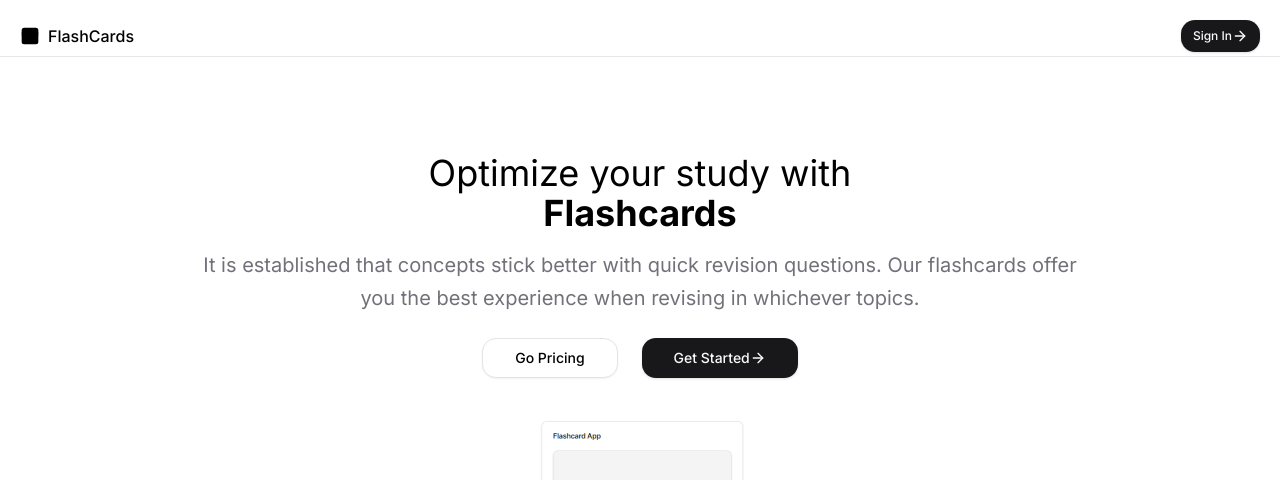
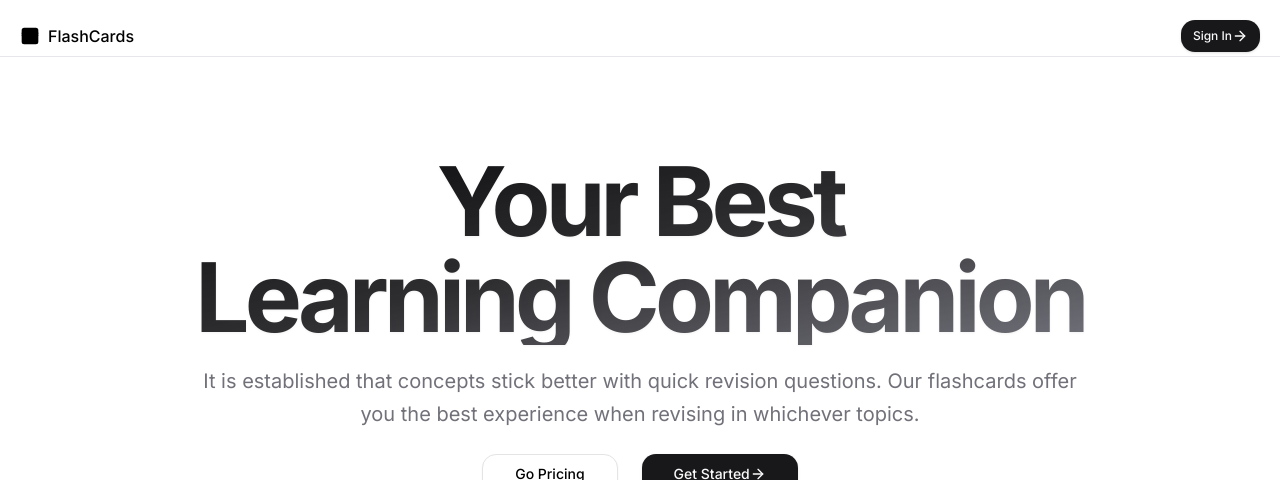
Before and after one commit to tushcmd/flash-cards, a Next.js app: page / in a window 1280 px wide. Shown: the top 480 px of the page. Built offline with nearby package versions, Linux system fonts and the light colour scheme; no server answers.

Commit message:
refactor: hero

```diff
--- a/components/marketing/hero.tsx
+++ b/components/marketing/hero.tsx
@@ -19,10 +19,20 @@ export default function Hero() {
     return (
         // mt-16
         <div className="layout-container mx-auto pb-4 px-4 sm:px-8">
-            <div className="text-center space-y-4">
+            {/* <div className="text-center space-y-4">
                 <h1 className="text-3xl md:text-4xl">
                     Optimize your study with <br />
                     <span className="font-bold">Flashcards</span>
+                </h1>
+                <p className="leading-relaxed text-muted-foreground max-w-4xl mx-auto text-xl">
+                    It is established that concepts stick better with quick revision questions. Our flashcards offer you the best experience when revising in whichever topics.
+                </p>
+            </div> */}
+            <div className="text-center items-center flex flex-col gap-5">
+                <h1 className="text-6xl lg:text-8xl tracking-tighter font-bold bg-gradient-to-br from-foreground via-secondary-foreground/90 to-muted-foreground bg-clip-text text-transparent drop-shadow-sm ">
+                    Your Best
+                    <br />
+                    Learning Companion
                 </h1>
                 <p className="leading-relaxed text-muted-foreground max-w-4xl mx-auto text-xl">
                     It is established that concepts stick better with quick revision questions. Our flashcards offer you the best experience when revising in whichever topics.
```
